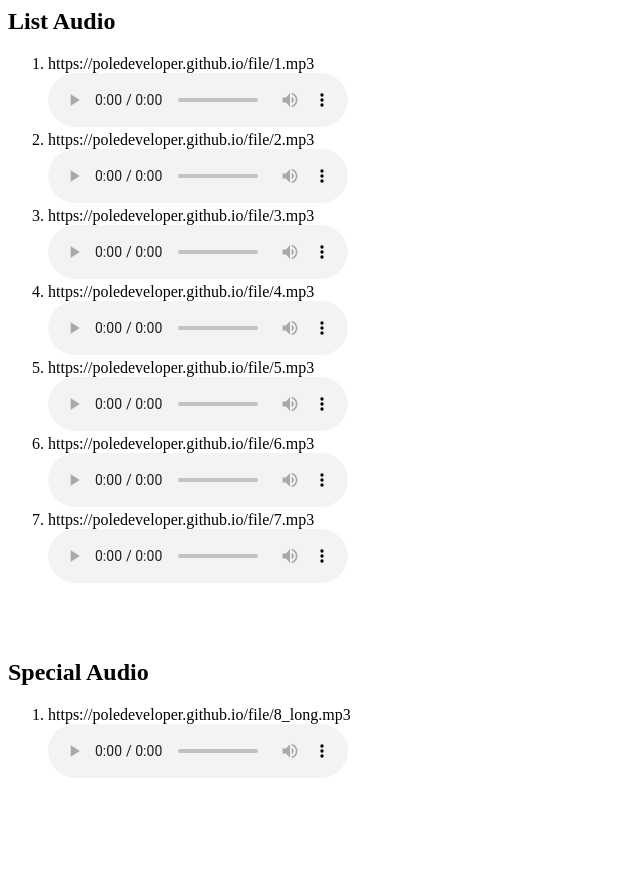
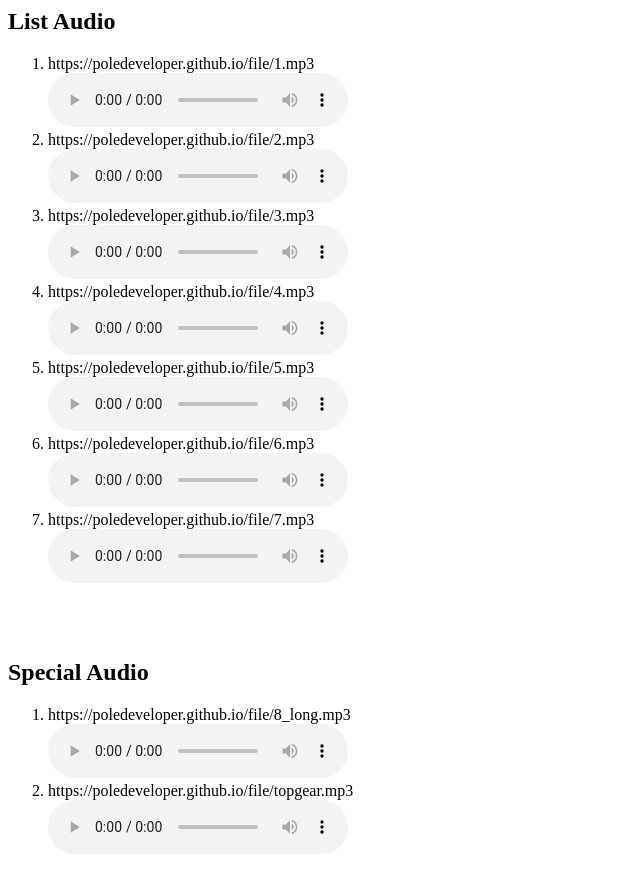
Before and after one commit to PoleDeveloper/PoleDeveloper.github.io, a plain HTML site: page file/index.html in a window 1280 px wide. Shown: the whole page, without its empty margins (0-640 px from the left). Before the commit the page ends 800 px from the top, so only its background shows below. Drawn offline with Linux system fonts and the light colour scheme.

Commit message:
Update index.html

```diff
--- a/file/index.html
+++ b/file/index.html
@@ -38,4 +38,8 @@
     https://poledeveloper.github.io/file/8_long.mp3<br>
     <audio controls><source src="8_long.mp3" type="audio/mpeg"></audio controls>
   </li>
+  <li>
+    https://poledeveloper.github.io/file/topgear.mp3<br>
+    <audio controls><source src="topgear.mp3" type="audio/mpeg"></audio controls>
+  </li>
 </ol>
```
